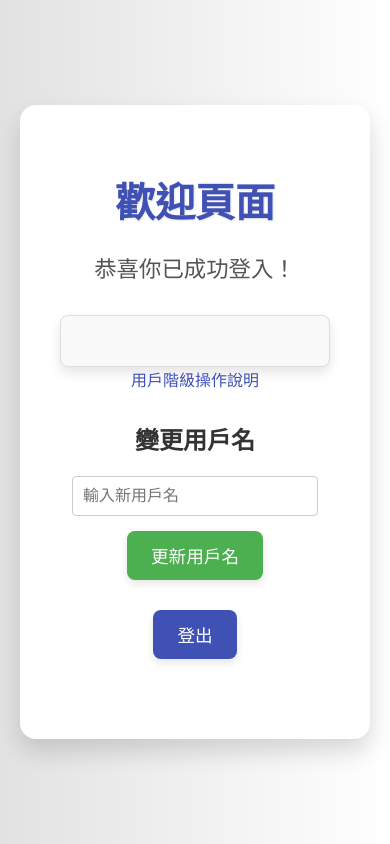
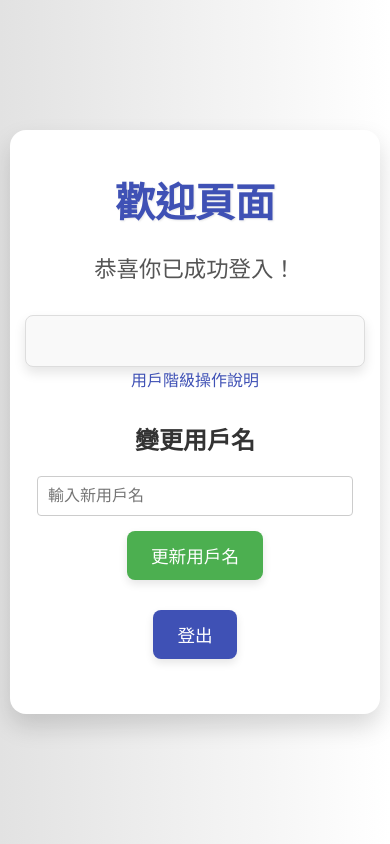
Before and after one commit to oinktech/Html-architect, a plain HTML site: page profile.html in a window 390 px wide. Drawn offline with Linux system fonts and the light colour scheme; no server answers.

Commit message:
Update styles.css

```diff
--- a/css/styles.css
+++ b/css/styles.css
@@ -7,7 +7,7 @@ body {
     display: flex;
     justify-content: center;
     align-items: center;
-    min-height: 100vh; /* 使用 min-height 確保內容不會被切掉 */
+    min-height: 100vh;
 }
 
 .container {
@@ -20,8 +20,64 @@ body {
     text-align: center;
     position: relative;
     box-sizing: border-box;
-    margin: 20px; /* 外邊距避免內容緊貼邊緣 */
-    overflow: auto; /* 增加 overflow 設定以處理內容溢出 */
+    margin: 20px;
+    overflow: auto;
+}
+
+/* 响应式设计 */
+@media (max-width: 768px) {
+    .container {
+        padding: 20px;
+    }
+
+    header h1 {
+        font-size: 2em;
+    }
+
+    header p {
+        font-size: 1.2em;
+    }
+
+    button, #update-username-button {
+        font-size: 1em;
+        padding: 10px 20px;
+    }
+
+    #new-username {
+        font-size: 0.9em;
+    }
+
+    input[type="search"] {
+        font-size: 0.9em;
+    }
+}
+
+@media (max-width: 480px) {
+    header h1 {
+        font-size: 1.5em;
+    }
+
+    header p {
+        font-size: 1em;
+    }
+
+    button, #update-username-button {
+        font-size: 0.9em;
+        padding: 8px 16px;
+    }
+
+    #new-username {
+        font-size: 0.8em;
+    }
+
+    input[type="search"] {
+        font-size: 0.8em;
+    }
+
+    .container {
+        margin: 10px;
+        padding: 15px;
+    }
 }
 
 header {
@@ -103,7 +159,7 @@ button:focus {
 }
 
 #new-username {
-    width: calc(100% - 24px); /* 針對外邊距進行調整 */
+    width: calc(100% - 24px);
     padding: 10px;
     font-size: 1em;
     border: 1px solid #ccc;
```
